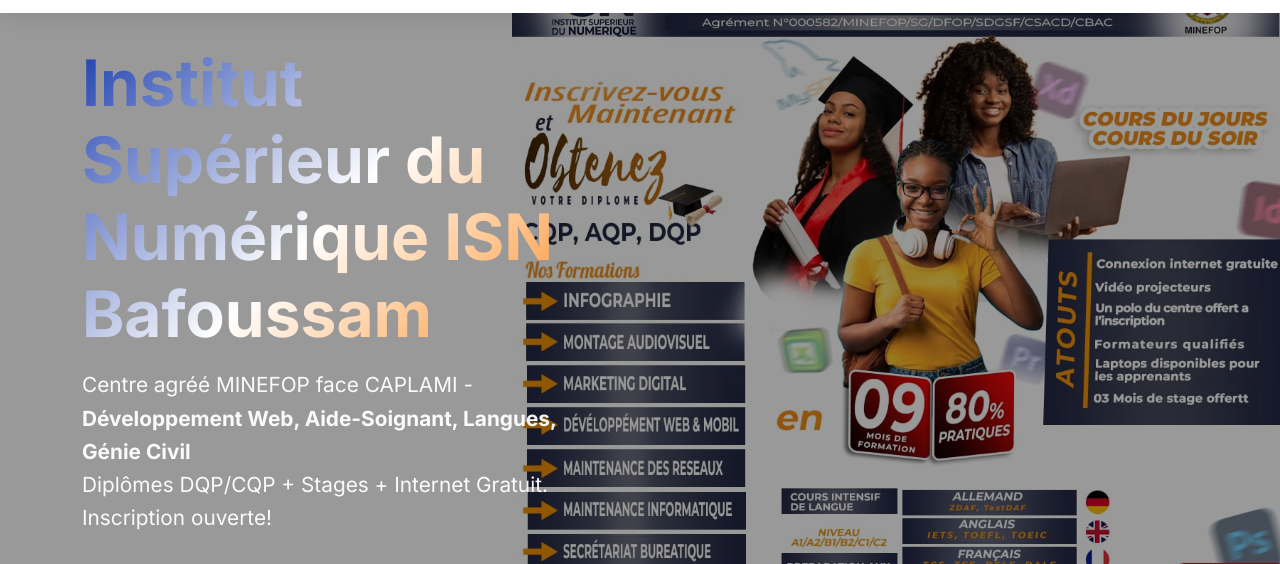
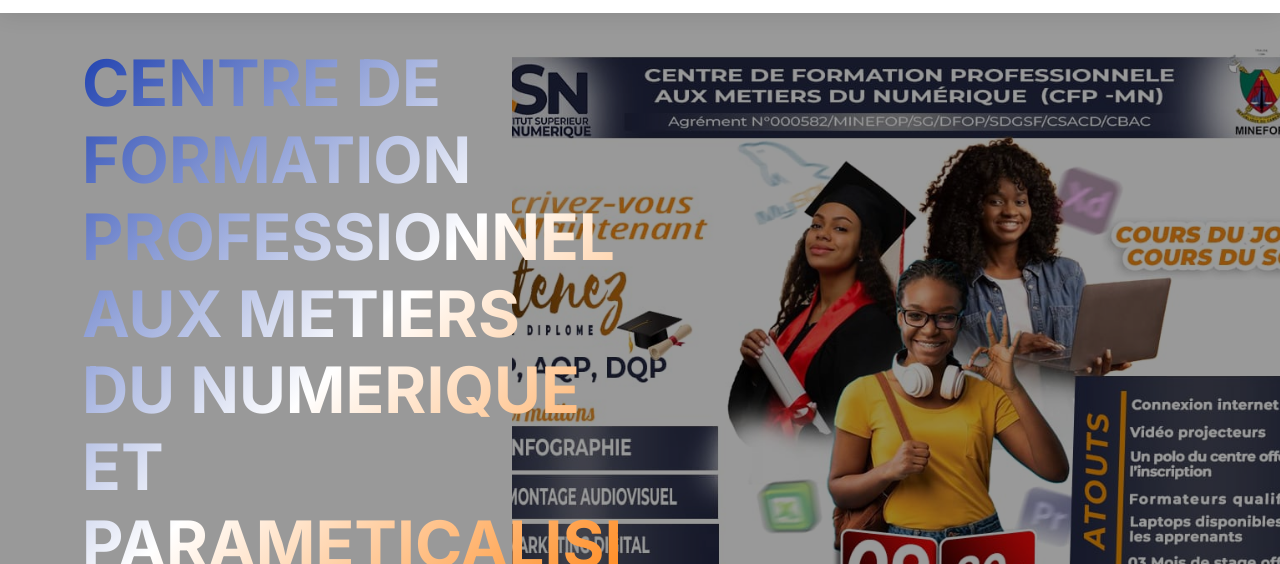
Before and after one commit to matour1/ISN-bafoussam, a website: page index.html in a window 1280 px wide. Shown: the part 70-634 px from the top of the page. Drawn offline with Linux system fonts and the light colour scheme.

Commit message:
mise a joue title

```diff
--- a/index.html
+++ b/index.html
@@ -66,7 +66,7 @@
     <!-- HERO SECTION -->
     <section class="hero">
         <div class="hero-content">
-<h1 class="hero-title">Institut Supérieur du Numérique <span style="color: #ff7a00;">ISN Bafoussam</span></h1>
+<h1 class="hero-title"> CENTRE DE FORMATION PROFESSIONNELLE AUX METIERS DU NUMERIQUE ET PARAMETICAL<span style="color: #ff7a00;">ISN Bafoussam</span></h1>
             <p class="hero-subtitle">Centre agréé MINEFOP face CAPLAMI - <strong>Développement Web, Aide-Soignant, Langues, Génie Civil</strong><br>Diplômes DQP/CQP + Stages + Internet Gratuit. Inscription ouverte!</p>
             <div style="display: flex; gap: 1rem; flex-wrap: wrap; justify-content: center;">
                 <a href="formations.html" class="btn btn-primary">Voir Formations <i class="fas fa-arrow-right"></i></a>
```
